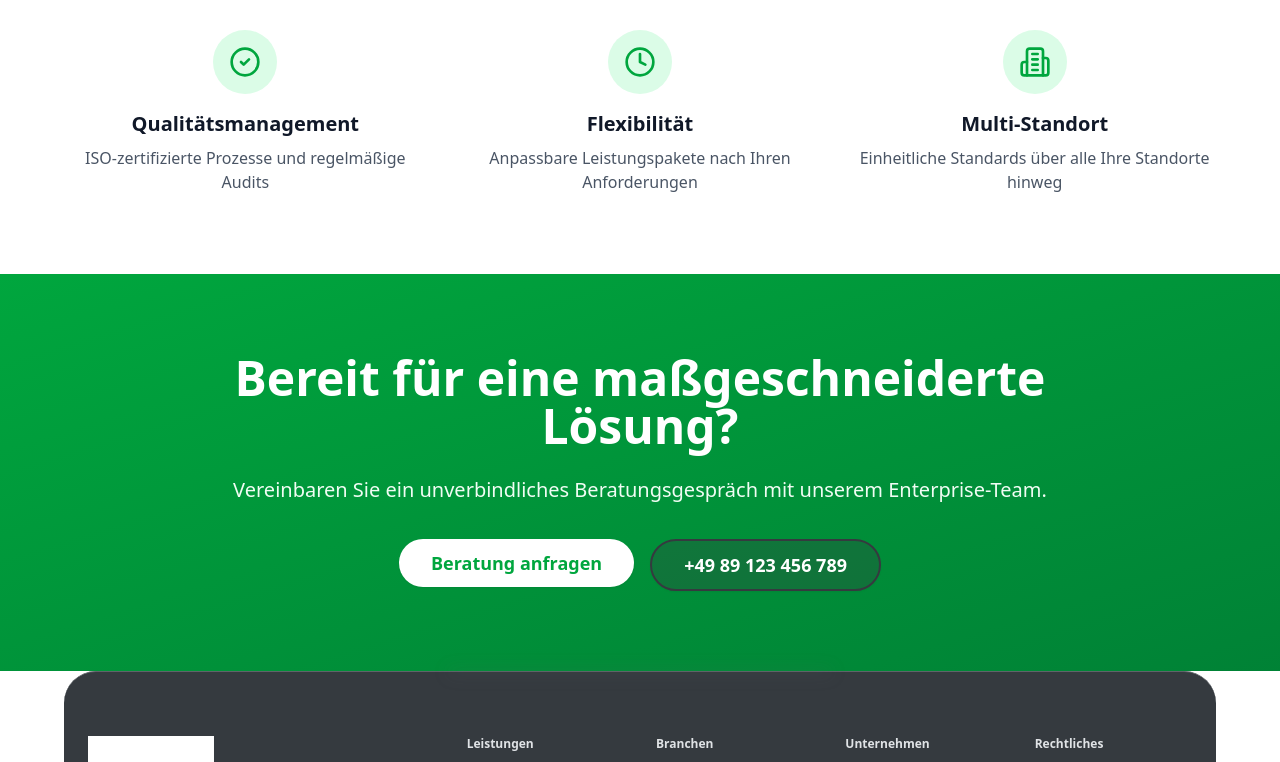
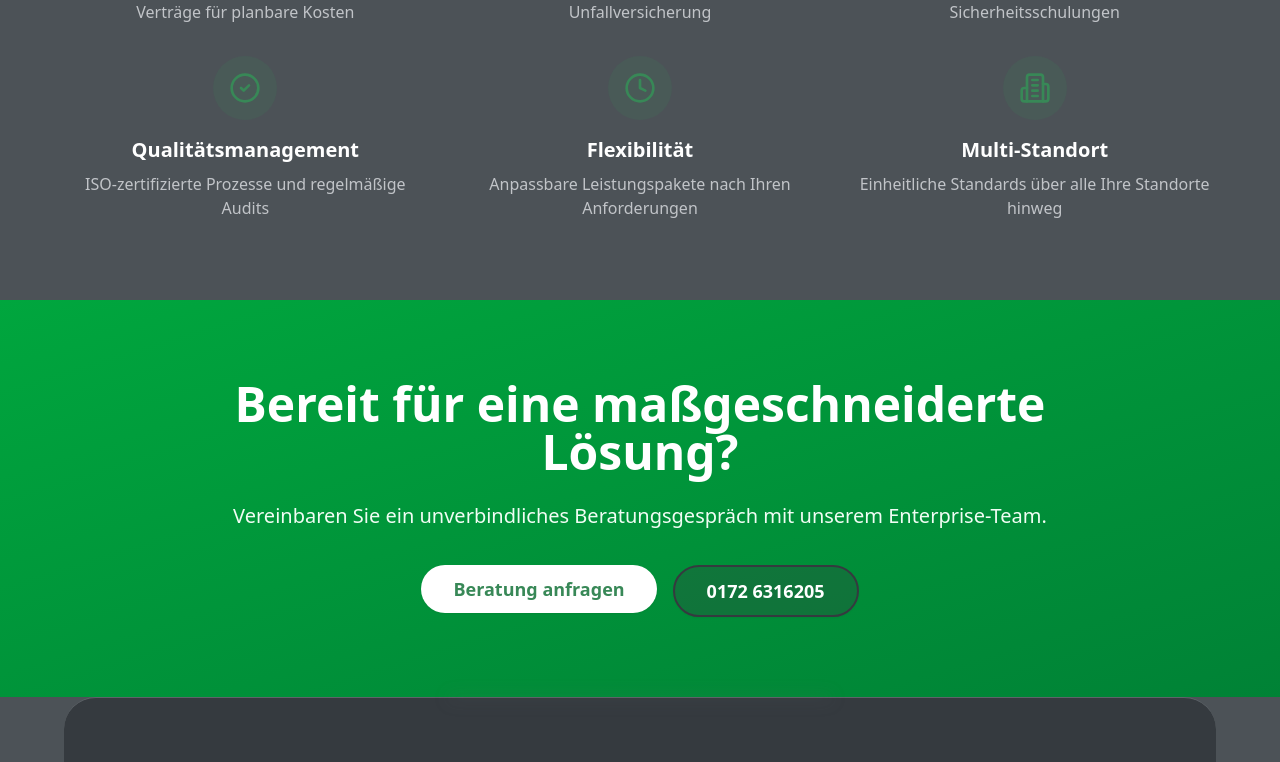
Before and after one commit to zentrale47/website-project-47-, a Next.js app: page /enterprise in a window 1280 px wide. Shown: the part 2488-3250 px from the top of the page. Built offline with nearby package versions, Linux system fonts and the light colour scheme.

Commit message:
feat: revamp dealership and enterprise pages with new styles and color scheme

```diff
--- a/app/enterprise/page.tsx
+++ b/app/enterprise/page.tsx
@@ -6,7 +6,7 @@ import Link from "next/link"
 
 export default function EnterprisePage() {
   return (
-    <div className="min-h-screen bg-white">
+    <div className="min-h-screen bg-background">
       <GlassmorphismNav />
 
       {/* Hero Section */}
@@ -24,7 +24,7 @@ export default function EnterprisePage() {
             großen Gewerbeflächen in München und Umgebung.
           </p>
           <Link href="/angebot">
-            <Button className="bg-white text-green-600 hover:bg-gray-100 px-8 py-6 text-lg font-semibold rounded-full">
+            <Button className="bg-white text-primary hover:bg-gray-100 px-8 py-6 text-lg font-semibold rounded-full">
               Beratungsgespräch vereinbaren
             </Button>
           </Link>
@@ -35,34 +35,34 @@ export default function EnterprisePage() {
       <section className="py-20 px-4">
         <div className="max-w-6xl mx-auto">
           <div className="text-center mb-16">
-            <h2 className="text-3xl md:text-5xl font-bold text-gray-900 mb-4">Warum CleanVis für Ihr Unternehmen?</h2>
-            <p className="text-xl text-gray-600 max-w-3xl mx-auto">
+            <h2 className="text-3xl md:text-5xl font-bold text-foreground mb-4">Warum CleanVis für Ihr Unternehmen?</h2>
+            <p className="text-xl text-muted-foreground max-w-3xl mx-auto">
               Wir verstehen die besonderen Anforderungen von Großunternehmen und bieten skalierbare, zuverlässige
               Reinigungslösungen.
             </p>
           </div>
 
           <div className="grid md:grid-cols-3 gap-8">
-            <div className="bg-green-50 border border-green-200 rounded-2xl p-8">
-              <Users className="w-12 h-12 text-green-600 mb-4" />
-              <h3 className="text-2xl font-bold text-gray-900 mb-3">Dediziertes Team</h3>
-              <p className="text-gray-600 leading-relaxed">
+            <div className="bg-card border border-border rounded-2xl p-8">
+              <Users className="w-12 h-12 text-primary mb-4" />
+              <h3 className="text-2xl font-bold text-foreground mb-3">Dediziertes Team</h3>
+              <p className="text-muted-foreground leading-relaxed">
                 Ein festes Reinigungsteam für Ihre Standorte mit persönlichem Ansprechpartner und Account Manager.
               </p>
             </div>
 
-            <div className="bg-green-50 border border-green-200 rounded-2xl p-8">
-              <Clock className="w-12 h-12 text-green-600 mb-4" />
-              <h3 className="text-2xl font-bold text-gray-900 mb-3">24/7 Verfügbarkeit</h3>
-              <p className="text-gray-600 leading-relaxed">
+            <div className="bg-card border border-border rounded-2xl p-8">
+              <Clock className="w-12 h-12 text-primary mb-4" />
+              <h3 className="text-2xl font-bold text-foreground mb-3">24/7 Verfügbarkeit</h3>
+              <p className="text-muted-foreground leading-relaxed">
                 Flexible Reinigungszeiten, die sich an Ihre Geschäftszeiten anpassen – auch nachts und am Wochenende.
               </p>
             </div>
 
-            <div className="bg-green-50 border border-green-200 rounded-2xl p-8">
-              <Shield className="w-12 h-12 text-green-600 mb-4" />
-              <h3 className="text-2xl font-bold text-gray-900 mb-3">Qualitätssicherung</h3>
-              <p className="text-gray-600 leading-relaxed">
+            <div className="bg-card border border-border rounded-2xl p-8">
+              <Shield className="w-12 h-12 text-primary mb-4" />
+              <h3 className="text-2xl font-bold text-foreground mb-3">Qualitätssicherung</h3>
+              <p className="text-muted-foreground leading-relaxed">
                 Regelmäßige Qualitätskontrollen, digitales Reporting und transparente Leistungsnachweise.
               </p>
             </div>
@@ -71,100 +71,100 @@ export default function EnterprisePage() {
       </section>
 
       {/* Services Section */}
-      <section className="py-20 px-4 bg-gray-50">
+      <section className="py-20 px-4 bg-card/40">
         <div className="max-w-6xl mx-auto">
           <div className="text-center mb-16">
-            <h2 className="text-3xl md:text-5xl font-bold text-gray-900 mb-4">Unsere Enterprise Services</h2>
-            <p className="text-xl text-gray-600 max-w-3xl mx-auto">
+            <h2 className="text-3xl md:text-5xl font-bold text-foreground mb-4">Unsere Enterprise Services</h2>
+            <p className="text-xl text-muted-foreground max-w-3xl mx-auto">
               Umfassende Reinigungslösungen für alle Bereiche Ihres Unternehmens
             </p>
           </div>
 
           <div className="grid md:grid-cols-2 gap-8">
-            <div className="bg-white rounded-2xl p-8 shadow-lg">
-              <h3 className="text-2xl font-bold text-gray-900 mb-4">Bürokomplexe & Verwaltungsgebäude</h3>
+            <div className="bg-card border border-border rounded-2xl p-8 shadow-lg">
+              <h3 className="text-2xl font-bold text-foreground mb-4">Bürokomplexe & Verwaltungsgebäude</h3>
               <ul className="space-y-3">
                 <li className="flex items-start gap-3">
-                  <CheckCircle2 className="w-6 h-6 text-green-600 flex-shrink-0 mt-0.5" />
-                  <span className="text-gray-700">Tägliche Unterhaltsreinigung aller Büroflächen</span>
+                  <CheckCircle2 className="w-6 h-6 text-primary flex-shrink-0 mt-0.5" />
+                  <span className="text-foreground/90">Tägliche Unterhaltsreinigung aller Büroflächen</span>
                 </li>
                 <li className="flex items-start gap-3">
-                  <CheckCircle2 className="w-6 h-6 text-green-600 flex-shrink-0 mt-0.5" />
-                  <span className="text-gray-700">Sanitär- und Sozialraumreinigung</span>
+                  <CheckCircle2 className="w-6 h-6 text-primary flex-shrink-0 mt-0.5" />
+                  <span className="text-foreground/90">Sanitär- und Sozialraumreinigung</span>
                 </li>
                 <li className="flex items-start gap-3">
-                  <CheckCircle2 className="w-6 h-6 text-green-600 flex-shrink-0 mt-0.5" />
-                  <span className="text-gray-700">Konferenzraum- und Empfangsbereichspflege</span>
+                  <CheckCircle2 className="w-6 h-6 text-primary flex-shrink-0 mt-0.5" />
+                  <span className="text-foreground/90">Konferenzraum- und Empfangsbereichspflege</span>
                 </li>
                 <li className="flex items-start gap-3">
-                  <CheckCircle2 className="w-6 h-6 text-green-600 flex-shrink-0 mt-0.5" />
-                  <span className="text-gray-700">Glasfassaden- und Fensterreinigung</span>
+                  <CheckCircle2 className="w-6 h-6 text-primary flex-shrink-0 mt-0.5" />
+                  <span className="text-foreground/90">Glasfassaden- und Fensterreinigung</span>
                 </li>
               </ul>
             </div>
 
-            <div className="bg-white rounded-2xl p-8 shadow-lg">
-              <h3 className="text-2xl font-bold text-gray-900 mb-4">Produktions- & Lagerhallen</h3>
+            <div className="bg-card border border-border rounded-2xl p-8 shadow-lg">
+              <h3 className="text-2xl font-bold text-foreground mb-4">Produktions- & Lagerhallen</h3>
               <ul className="space-y-3">
                 <li className="flex items-start gap-3">
-                  <CheckCircle2 className="w-6 h-6 text-green-600 flex-shrink-0 mt-0.5" />
-                  <span className="text-gray-700">Industriereinigung nach Hygienestandards</span>
+                  <CheckCircle2 className="w-6 h-6 text-primary flex-shrink-0 mt-0.5" />
+                  <span className="text-foreground/90">Industriereinigung nach Hygienestandards</span>
                 </li>
                 <li className="flex items-start gap-3">
-                  <CheckCircle2 className="w-6 h-6 text-green-600 flex-shrink-0 mt-0.5" />
-                  <span className="text-gray-700">Maschinenreinigung und Entstaubung</span>
+                  <CheckCircle2 className="w-6 h-6 text-primary flex-shrink-0 mt-0.5" />
+                  <span className="text-foreground/90">Maschinenreinigung und Entstaubung</span>
                 </li>
                 <li className="flex items-start gap-3">
-                  <CheckCircle2 className="w-6 h-6 text-green-600 flex-shrink-0 mt-0.5" />
-                  <span className="text-gray-700">Hochdruckreinigung von Böden und Flächen</span>
+                  <CheckCircle2 className="w-6 h-6 text-primary flex-shrink-0 mt-0.5" />
+                  <span className="text-foreground/90">Hochdruckreinigung von Böden und Flächen</span>
                 </li>
                 <li className="flex items-start gap-3">
-                  <CheckCircle2 className="w-6 h-6 text-green-600 flex-shrink-0 mt-0.5" />
-                  <span className="text-gray-700">Entsorgungsmanagement</span>
+                  <CheckCircle2 className="w-6 h-6 text-primary flex-shrink-0 mt-0.5" />
+                  <span className="text-foreground/90">Entsorgungsmanagement</span>
                 </li>
               </ul>
             </div>
 
-            <div className="bg-white rounded-2xl p-8 shadow-lg">
-              <h3 className="text-2xl font-bold text-gray-900 mb-4">Einzelhandel & Showrooms</h3>
+            <div className="bg-card border border-border rounded-2xl p-8 shadow-lg">
+              <h3 className="text-2xl font-bold text-foreground mb-4">Einzelhandel & Showrooms</h3>
               <ul className="space-y-3">
                 <li className="flex items-start gap-3">
-                  <CheckCircle2 className="w-6 h-6 text-green-600 flex-shrink-0 mt-0.5" />
-                  <span className="text-gray-700">Verkaufsflächenreinigung während und nach Öffnungszeiten</span>
+                  <CheckCircle2 className="w-6 h-6 text-primary flex-shrink-0 mt-0.5" />
+                  <span className="text-foreground/90">Verkaufsflächenreinigung während und nach Öffnungszeiten</span>
                 </li>
                 <li className="flex items-start gap-3">
-                  <CheckCircle2 className="w-6 h-6 text-green-600 flex-shrink-0 mt-0.5" />
-                  <span className="text-gray-700">Schaufenster- und Vitrinen-Pflege</span>
+                  <CheckCircle2 className="w-6 h-6 text-primary flex-shrink-0 mt-0.5" />
+                  <span className="text-foreground/90">Schaufenster- und Vitrinen-Pflege</span>
                 </li>
                 <li className="flex items-start gap-3">
-                  <CheckCircle2 className="w-6 h-6 text-green-600 flex-shrink-0 mt-0.5" />
-                  <span className="text-gray-700">Bodenreinigung und -pflege</span>
+                  <CheckCircle2 className="w-6 h-6 text-primary flex-shrink-0 mt-0.5" />
+                  <span className="text-foreground/90">Bodenreinigung und -pflege</span>
                 </li>
                 <li className="flex items-start gap-3">
-                  <CheckCircle2 className="w-6 h-6 text-green-600 flex-shrink-0 mt-0.5" />
-                  <span className="text-gray-700">Kundentoiletten-Service</span>
+                  <CheckCircle2 className="w-6 h-6 text-primary flex-shrink-0 mt-0.5" />
+                  <span className="text-foreground/90">Kundentoiletten-Service</span>
                 </li>
               </ul>
             </div>
 
-            <div className="bg-white rounded-2xl p-8 shadow-lg">
-              <h3 className="text-2xl font-bold text-gray-900 mb-4">Außenanlagen & Parkplätze</h3>
+            <div className="bg-card border border-border rounded-2xl p-8 shadow-lg">
+              <h3 className="text-2xl font-bold text-foreground mb-4">Außenanlagen & Parkplätze</h3>
               <ul className="space-y-3">
                 <li className="flex items-start gap-3">
-                  <CheckCircle2 className="w-6 h-6 text-green-600 flex-shrink-0 mt-0.5" />
-                  <span className="text-gray-700">Parkplatz- und Zufahrtsreinigung</span>
+                  <CheckCircle2 className="w-6 h-6 text-primary flex-shrink-0 mt-0.5" />
+                  <span className="text-foreground/90">Parkplatz- und Zufahrtsreinigung</span>
                 </li>
                 <li className="flex items-start gap-3">
-                  <CheckCircle2 className="w-6 h-6 text-green-600 flex-shrink-0 mt-0.5" />
-                  <span className="text-gray-700">Grünflächenpflege und Gartendienste</span>
+                  <CheckCircle2 className="w-6 h-6 text-primary flex-shrink-0 mt-0.5" />
+                  <span className="text-foreground/90">Grünflächenpflege und Gartendienste</span>
                 </li>
                 <li className="flex items-start gap-3">
-                  <CheckCircle2 className="w-6 h-6 text-green-600 flex-shrink-0 mt-0.5" />
-                  <span className="text-gray-700">Winterdienst und Schneeräumung</span>
+                  <CheckCircle2 className="w-6 h-6 text-primary flex-shrink-0 mt-0.5" />
+                  <span className="text-foreground/90">Winterdienst und Schneeräumung</span>
                 </li>
                 <li className="flex items-start gap-3">
-                  <CheckCircle2 className="w-6 h-6 text-green-600 flex-shrink-0 mt-0.5" />
-                  <span className="text-gray-700">Müllplatz-Management</span>
+                  <CheckCircle2 className="w-6 h-6 text-primary flex-shrink-0 mt-0.5" />
+                  <span className="text-foreground/90">Müllplatz-Management</span>
                 </li>
               </ul>
             </div>
@@ -176,58 +176,58 @@ export default function EnterprisePage() {
       <section className="py-20 px-4">
         <div className="max-w-6xl mx-auto">
           <div className="text-center mb-16">
-            <h2 className="text-3xl md:text-5xl font-bold text-gray-900 mb-4">Ihre Vorteile</h2>
+            <h2 className="text-3xl md:text-5xl font-bold text-foreground mb-4">Ihre Vorteile</h2>
           </div>
 
           <div className="grid md:grid-cols-2 lg:grid-cols-3 gap-8">
             <div className="text-center">
-              <div className="w-16 h-16 bg-green-100 rounded-full flex items-center justify-center mx-auto mb-4">
-                <TrendingUp className="w-8 h-8 text-green-600" />
+              <div className="w-16 h-16 bg-primary/15 rounded-full flex items-center justify-center mx-auto mb-4">
+                <TrendingUp className="w-8 h-8 text-primary" />
               </div>
-              <h3 className="text-xl font-bold text-gray-900 mb-2">Kosteneffizienz</h3>
-              <p className="text-gray-600">
+              <h3 className="text-xl font-bold text-foreground mb-2">Kosteneffizienz</h3>
+              <p className="text-muted-foreground">
                 Transparente Preisgestaltung und langfristige Verträge für planbare Kosten
               </p>
             </div>
 
             <div className="text-center">
-              <div className="w-16 h-16 bg-green-100 rounded-full flex items-center justify-center mx-auto mb-4">
-                <Shield className="w-8 h-8 text-green-600" />
+              <div className="w-16 h-16 bg-primary/15 rounded-full flex items-center justify-center mx-auto mb-4">
+                <Shield className="w-8 h-8 text-primary" />
               </div>
-              <h3 className="text-xl font-bold text-gray-900 mb-2">Versicherungsschutz</h3>
-              <p className="text-gray-600">Vollständig versichert mit Haftpflicht- und Unfallversicherung</p>
+              <h3 className="text-xl font-bold text-foreground mb-2">Versicherungsschutz</h3>
+              <p className="text-muted-foreground">Vollständig versichert mit Haftpflicht- und Unfallversicherung</p>
             </div>
 
             <div className="text-center">
-              <div className="w-16 h-16 bg-green-100 rounded-full flex items-center justify-center mx-auto mb-4">
-                <Users className="w-8 h-8 text-green-600" />
+              <div className="w-16 h-16 bg-primary/15 rounded-full flex items-center justify-center mx-auto mb-4">
+                <Users className="w-8 h-8 text-primary" />
               </div>
-              <h3 className="text-xl font-bold text-gray-900 mb-2">Geschultes Personal</h3>
-              <p className="text-gray-600">Professionell ausgebildete Mitarbeiter mit Sicherheitsschulungen</p>
+              <h3 className="text-xl font-bold text-foreground mb-2">Geschultes Personal</h3>
+              <p className="text-muted-foreground">Professionell ausgebildete Mitarbeiter mit Sicherheitsschulungen</p>
             </div>
 
             <div className="text-center">
-              <div className="w-16 h-16 bg-green-100 rounded-full flex items-center justify-center mx-auto mb-4">
-                <CheckCircle2 className="w-8 h-8 text-green-600" />
+              <div className="w-16 h-16 bg-primary/15 rounded-full flex items-center justify-center mx-auto mb-4">
+                <CheckCircle2 className="w-8 h-8 text-primary" />
               </div>
-              <h3 className="text-xl font-bold text-gray-900 mb-2">Qualitätsmanagement</h3>
-              <p className="text-gray-600">ISO-zertifizierte Prozesse und regelmäßige Audits</p>
+              <h3 className="text-xl font-bold text-foreground mb-2">Qualitätsmanagement</h3>
+              <p className="text-muted-foreground">ISO-zertifizierte Prozesse und regelmäßige Audits</p>
             </div>
 
             <div className="text-center">
-              <div className="w-16 h-16 bg-green-100 rounded-full flex items-center justify-center mx-auto mb-4">
-                <Clock className="w-8 h-8 text-green-600" />
+              <div className="w-16 h-16 bg-primary/15 rounded-full flex items-center justify-center mx-auto mb-4">
+                <Clock className="w-8 h-8 text-primary" />
               </div>
-              <h3 className="text-xl font-bold text-gray-900 mb-2">Flexibilität</h3>
-              <p className="text-gray-600">Anpassbare Leistungspakete nach Ihren Anforderungen</p>
+              <h3 className="text-xl font-bold text-foreground mb-2">Flexibilität</h3>
+              <p className="text-muted-foreground">Anpassbare Leistungspakete nach Ihren Anforderungen</p>
             </div>
 
             <div className="text-center">
-              <div className="w-16 h-16 bg-green-100 rounded-full flex items-center justify-center mx-auto mb-4">
-                <Building2 className="w-8 h-8 text-green-600" />
+              <div className="w-16 h-16 bg-primary/15 rounded-full flex items-center justify-center mx-auto mb-4">
+                <Building2 className="w-8 h-8 text-primary" />
               </div>
-              <h3 className="text-xl font-bold text-gray-900 mb-2">Multi-Standort</h3>
-              <p className="text-gray-600">Einheitliche Standards über alle Ihre Standorte hinweg</p>
+              <h3 className="text-xl font-bold text-foreground mb-2">Multi-Standort</h3>
+              <p className="text-muted-foreground">Einheitliche Standards über alle Ihre Standorte hinweg</p>
             </div>
           </div>
         </div>
@@ -242,7 +242,7 @@ export default function EnterprisePage() {
           </p>
           <div className="flex flex-col sm:flex-row gap-4 justify-center">
             <Link href="/angebot">
-              <Button className="bg-white text-green-600 hover:bg-gray-100 px-8 py-6 text-lg font-semibold rounded-full">
+              <Button className="bg-white text-primary hover:bg-gray-100 px-8 py-6 text-lg font-semibold rounded-full">
                 Beratung anfragen
               </Button>
             </Link>
@@ -251,7 +251,7 @@ export default function EnterprisePage() {
                 variant="outline"
                 className="border-2 border-white text-white hover:bg-white/10 px-8 py-6 text-lg font-semibold rounded-full bg-transparent"
               >
-                +49 89 123 456 789
+                0172 6316205
               </Button>
             </Link>
           </div>
--- a/app/globals.css
+++ b/app/globals.css
@@ -6,19 +6,19 @@
   /* CleanVis brand palette - #495057 background variant
      495057 (bg) / 343A40 (cards) / 212529 (deep) / DEE2E6 (light text) / 368A59 (green) */
   --background: oklch(0.435 0.011 247);
-  --foreground: oklch(0.915 0.005 247);
+  --foreground: oklch(1 0 0);
   --card: oklch(0.345 0.011 247);
-  --card-foreground: oklch(0.915 0.005 247);
+  --card-foreground: oklch(1 0 0);
   --popover: oklch(0.345 0.011 247);
-  --popover-foreground: oklch(0.915 0.005 247);
+  --popover-foreground: oklch(1 0 0);
   --primary: oklch(0.565 0.11 154);
-  --primary-foreground: oklch(0.98 0.005 247);
+  --primary-foreground: oklch(1 0 0);
   --secondary: oklch(0.345 0.011 247);
-  --secondary-foreground: oklch(0.915 0.005 247);
+  --secondary-foreground: oklch(1 0 0);
   --muted: oklch(0.38 0.011 247);
-  --muted-foreground: oklch(0.78 0.006 247);
+  --muted-foreground: oklch(0.82 0.006 247);
   --accent: oklch(0.565 0.11 154);
-  --accent-foreground: oklch(0.98 0.005 247);
+  --accent-foreground: oklch(1 0 0);
   --destructive: oklch(0.577 0.245 27.325);
   --destructive-foreground: oklch(0.98 0 0);
   --border: oklch(0.5 0.011 247);
@@ -31,30 +31,30 @@
   --chart-5: oklch(0.25 0.01 252);
   --radius: 0.75rem;
   --sidebar: oklch(0.345 0.011 247);
-  --sidebar-foreground: oklch(0.915 0.005 247);
+  --sidebar-foreground: oklch(1 0 0);
   --sidebar-primary: oklch(0.565 0.11 154);
-  --sidebar-primary-foreground: oklch(0.98 0.005 247);
+  --sidebar-primary-foreground: oklch(1 0 0);
   --sidebar-accent: oklch(0.435 0.011 247);
-  --sidebar-accent-foreground: oklch(0.915 0.005 247);
+  --sidebar-accent-foreground: oklch(1 0 0);
   --sidebar-border: oklch(0.5 0.011 247);
   --sidebar-ring: oklch(0.565 0.11 154);
 }
 
 .dark {
   --background: oklch(0.435 0.011 247);
-  --foreground: oklch(0.915 0.005 247);
+  --foreground: oklch(1 0 0);
   --card: oklch(0.345 0.011 247);
-  --card-foreground: oklch(0.915 0.005 247);
+  --card-foreground: oklch(1 0 0);
   --popover: oklch(0.345 0.011 247);
-  --popover-foreground: oklch(0.915 0.005 247);
+  --popover-foreground: oklch(1 0 0);
   --primary: oklch(0.565 0.11 154);
-  --primary-foreground: oklch(0.98 0.005 247);
+  --primary-foreground: oklch(1 0 0);
   --secondary: oklch(0.345 0.011 247);
-  --secondary-foreground: oklch(0.915 0.005 247);
+  --secondary-foreground: oklch(1 0 0);
   --muted: oklch(0.38 0.011 247);
-  --muted-foreground: oklch(0.78 0.006 247);
+  --muted-foreground: oklch(0.82 0.006 247);
   --accent: oklch(0.565 0.11 154);
-  --accent-foreground: oklch(0.98 0.005 247);
+  --accent-foreground: oklch(1 0 0);
   --destructive: oklch(0.577 0.245 27.325);
   --destructive-foreground: oklch(0.98 0 0);
   --border: oklch(0.5 0.011 247);
@@ -66,11 +66,11 @@
   --chart-4: oklch(0.345 0.011 247);
   --chart-5: oklch(0.25 0.01 252);
   --sidebar: oklch(0.345 0.011 247);
-  --sidebar-foreground: oklch(0.915 0.005 247);
+  --sidebar-foreground: oklch(1 0 0);
   --sidebar-primary: oklch(0.565 0.11 154);
-  --sidebar-primary-foreground: oklch(0.98 0.005 247);
+  --sidebar-primary-foreground: oklch(1 0 0);
   --sidebar-accent: oklch(0.435 0.011 247);
-  --sidebar-accent-foreground: oklch(0.915 0.005 247);
+  --sidebar-accent-foreground: oklch(1 0 0);
   --sidebar-border: oklch(0.5 0.011 247);
   --sidebar-ring: oklch(0.565 0.11 154);
 }
```
Also changed, not shown: app/car-dealerships/page.tsx (deleted, +0 -53 lines).
